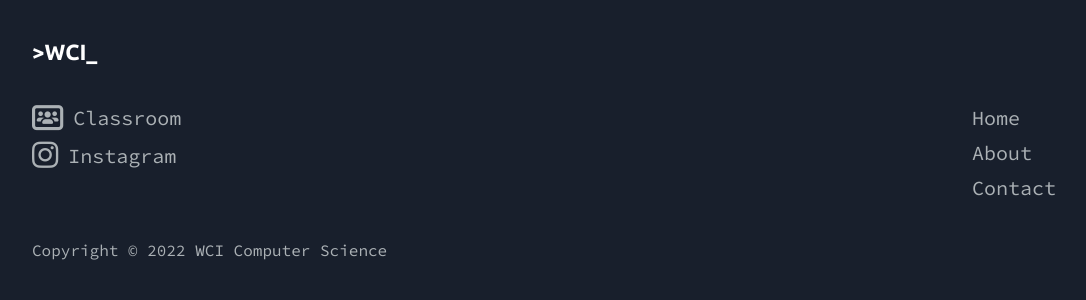
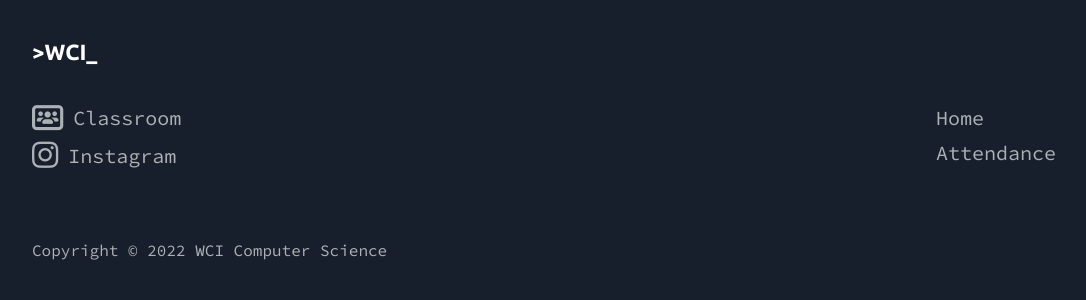
Before and after one commit to MiniCube11/wcics, a Flask app: page / in a window 1280 px wide. Shown: the part 1897-2197 px from the top of the page, without its empty margins (96-1182 px from the left). Run offline with Flask 2, Linux system fonts and the light colour scheme; some libraries are stand-ins or nearby versions.

Commit message:
Change footer links

```diff
--- a/app/templates/includes/footer.html
+++ b/app/templates/includes/footer.html
@@ -13,8 +13,7 @@
         </div>
         <div class="footer-right">
             <a href="">Home</a>
-            <a href="#about">About</a>
-            <a href="#contact">Contact</a>
+            <a href="{{ url_for('attendance.attendance') }}">Attendance</a>
         </div>
     </div>
     <div class="footer-rights">
```
